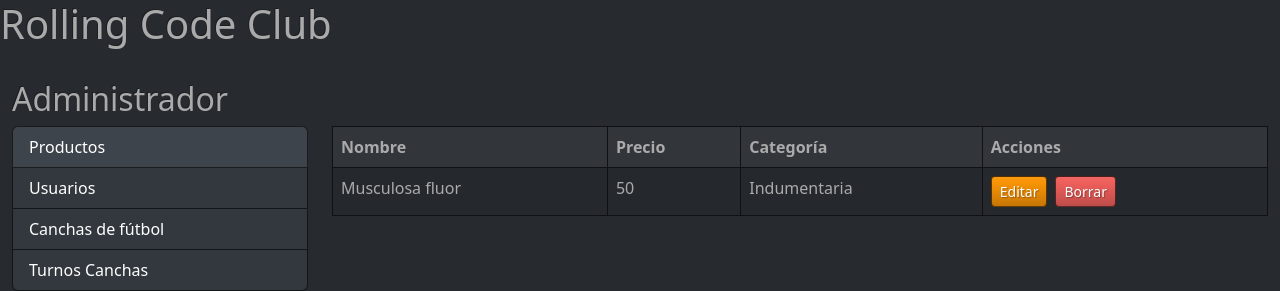
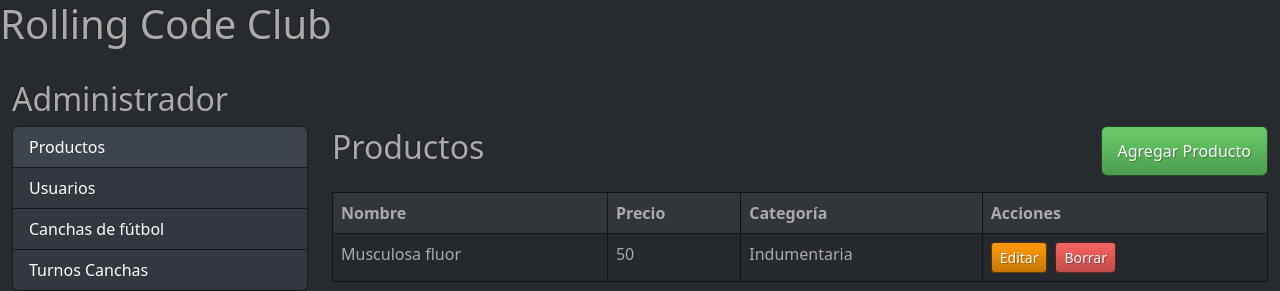
Before and after one commit to ximebarrientos/rollingCodeClub, a React (Vite) app: page / in a window 1280 px wide. Shown: the top 291 px of the page. Built offline with nearby package versions, Linux system fonts and the light colour scheme.

Commit message:
agrega encabezado y botón para agregar productos en el componente TablaProducto

```diff
--- a/src/components/pages/producto/TablaProducto.jsx
+++ b/src/components/pages/producto/TablaProducto.jsx
@@ -2,6 +2,11 @@ import { Table, Button } from "react-bootstrap";
 
 const TablaProducto = () => {
   return (
+    <>
+    <div className="d-flex justify-content-between align-items-center mb-3">
+    <h2>Productos</h2>
+    <Button variant="success">Agregar Producto</Button>
+    </div>
     <Table striped bordered hover responsive>
       <thead>
         <tr>
@@ -30,6 +35,7 @@ const TablaProducto = () => {
           </tr>
       </tbody>
     </Table>
+    </>
   );
 };
 
```
